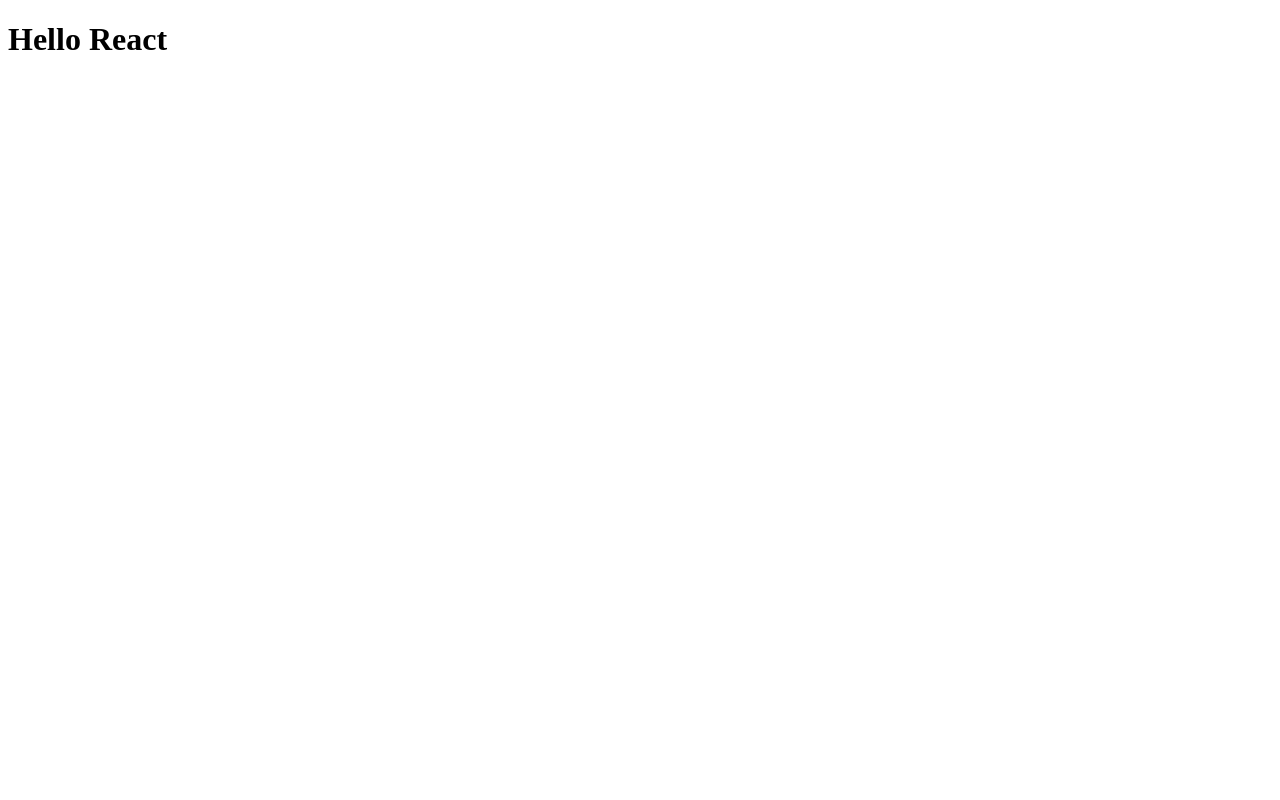
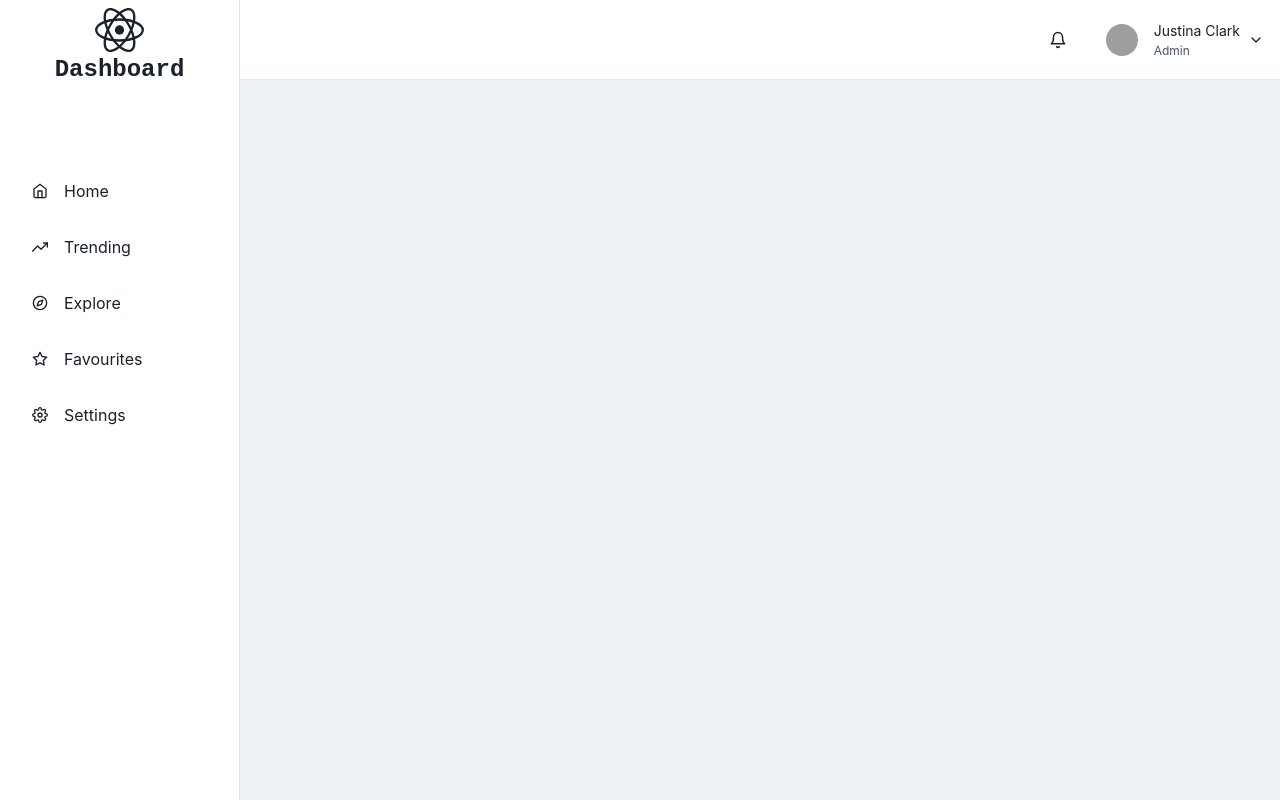
Before and after one commit to s24407-pj/User-management, a React (Vite) app in the folder frontend/react/: page / in a window 1280 px wide. Built offline with nearby package versions, Linux system fonts and the light colour scheme; grey boxes are pictures that could not be loaded.

Commit message:
initial dashboard

```diff
--- a/frontend/react/src/App.jsx
+++ b/frontend/react/src/App.jsx
@@ -1,5 +1,12 @@
-function App() {
-  return <h1>Hello React</h1>
+import {Button} from '@chakra-ui/react'
+import SidebarWithHeader from "./shared/SideBar.jsx";
+
+const App = () => {
+    return (
+        <SidebarWithHeader>
+            <Button colorScheme='blue'>Button</Button>
+        </SidebarWithHeader>
+    )
 }
 
-export default App
+export default App;
--- a/frontend/react/src/main.jsx
+++ b/frontend/react/src/main.jsx
@@ -1,10 +1,14 @@
 import React from 'react'
 import ReactDOM from 'react-dom/client'
 import App from './App.jsx'
+import {ChakraProvider} from '@chakra-ui/react'
 import './index.css'
 
 ReactDOM.createRoot(document.getElementById('root')).render(
     <React.StrictMode>
-        <App/>
-    </React.StrictMode>,
+        <ChakraProvider>
+            <App/>
+        </ChakraProvider>
+    </React.StrictMode>
+    ,
 )
--- /dev/null
+++ b/frontend/react/src/shared/SideBar.jsx
@@ -0,0 +1,190 @@
+import {
+    Avatar,
+    Box,
+    CloseButton,
+    Drawer,
+    DrawerContent,
+    Flex,
+    HStack,
+    Icon,
+    IconButton,
+    Menu,
+    MenuButton,
+    MenuDivider,
+    MenuItem,
+    MenuList,
+    Text,
+    useColorModeValue,
+    useDisclosure,
+    VStack,
+} from '@chakra-ui/react'
+import {FiBell, FiChevronDown, FiCompass, FiHome, FiMenu, FiSettings, FiStar, FiTrendingUp,} from 'react-icons/fi'
+
+const LinkItems = [
+    {name: 'Home', icon: FiHome},
+    {name: 'Trending', icon: FiTrendingUp},
+    {name: 'Explore', icon: FiCompass},
+    {name: 'Favourites', icon: FiStar},
+    {name: 'Settings', icon: FiSettings},
+]
+
+const SidebarContent = ({onClose, ...rest}) => {
+    return (
+        <Box
+            transition="3s ease"
+            bg={useColorModeValue('white', 'gray.900')}
+            borderRight="1px"
+            borderRightColor={useColorModeValue('gray.200', 'gray.700')}
+            w={{base: 'full', md: 60}}
+            pos="fixed"
+            h="full"
+            {...rest}>
+            <Flex h="20" flexDirection={"column"} alignItems="center" mx="8" mb={75} mt={2} justifyContent="space-between">
+                <svg width="100%" height="100%" viewBox="-10.5 -9.45 21 18.9" fill="none" xmlns="http://www.w3.org/2000/svg" className="mt-4 mb-3 text-link dark:text-link-dark w-24 lg:w-28 self-center text-sm mr-0 flex origin-center transition-all ease-in-out"><circle cx="0" cy="0" r="2" fill="currentColor"></circle><g stroke="currentColor" stroke-width="1" fill="none"><ellipse rx="10" ry="4.5"></ellipse><ellipse rx="10" ry="4.5" transform="rotate(60)"></ellipse><ellipse rx="10" ry="4.5" transform="rotate(120)"></ellipse></g></svg>
+                <Text fontSize="2xl" fontFamily="monospace" fontWeight="bold">
+                    Dashboard
+                </Text>
+                <CloseButton display={{base: 'flex', md: 'none'}} onClick={onClose}/>
+            </Flex>
+            {LinkItems.map((link) => (
+                <NavItem key={link.name} icon={link.icon}>
+                    {link.name}
+                </NavItem>
+            ))}
+        </Box>
+    )
+}
+
+const NavItem = ({icon, children, ...rest}) => {
+    return (
+        <Box
+            as="a"
+            href="#"
+            style={{textDecoration: 'none'}}
+            _focus={{boxShadow: 'none'}}>
+            <Flex
+                align="center"
+                p="4"
+                mx="4"
+                borderRadius="lg"
+                role="group"
+                cursor="pointer"
+                _hover={{
+                    bg: 'cyan.400',
+                    color: 'white',
+                }}
+                {...rest}>
+                {icon && (
+                    <Icon
+                        mr="4"
+                        fontSize="16"
+                        _groupHover={{
+                            color: 'white',
+                        }}
+                        as={icon}
+                    />
+                )}
+                {children}
+            </Flex>
+        </Box>
+    )
+}
+
+const MobileNav = ({onOpen, ...rest}) => {
+    return (
+        <Flex
+            ml={{base: 0, md: 60}}
+            px={{base: 4, md: 4}}
+            height="20"
+            alignItems="center"
+            bg={useColorModeValue('white', 'gray.900')}
+            borderBottomWidth="1px"
+            borderBottomColor={useColorModeValue('gray.200', 'gray.700')}
+            justifyContent={{base: 'space-between', md: 'flex-end'}}
+            {...rest}>
+            <IconButton
+                display={{base: 'flex', md: 'none'}}
+                onClick={onOpen}
+                variant="outline"
+                aria-label="open menu"
+                icon={<FiMenu/>}
+            />
+
+            <Text
+                display={{base: 'flex', md: 'none'}}
+                fontSize="2xl"
+                fontFamily="monospace"
+                fontWeight="bold">
+                Logo
+            </Text>
+
+            <HStack spacing={{base: '0', md: '6'}}>
+                <IconButton size="lg" variant="ghost" aria-label="open menu" icon={<FiBell/>}/>
+                <Flex alignItems={'center'}>
+                    <Menu>
+                        <MenuButton py={2} transition="all 0.3s" _focus={{boxShadow: 'none'}}>
+                            <HStack>
+                                <Avatar
+                                    size={'sm'}
+                                    src={
+                                        'https://images.unsplash.com/photo-1619946794135-5bc917a27793?ixlib=rb-0.3.5&q=80&fm=jpg&crop=faces&fit=crop&h=200&w=200&s=b616b2c5b373a80ffc9636ba24f7a4a9'
+                                    }
+                                />
+                                <VStack
+                                    display={{base: 'none', md: 'flex'}}
+                                    alignItems="flex-start"
+                                    spacing="1px"
+                                    ml="2">
+                                    <Text fontSize="sm">Justina Clark</Text>
+                                    <Text fontSize="xs" color="gray.600">
+                                        Admin
+                                    </Text>
+                                </VStack>
+                                <Box display={{base: 'none', md: 'flex'}}>
+                                    <FiChevronDown/>
+                                </Box>
+                            </HStack>
+                        </MenuButton>
+                        <MenuList
+                            bg={useColorModeValue('white', 'gray.900')}
+                            borderColor={useColorModeValue('gray.200', 'gray.700')}>
+                            <MenuItem>Profile</MenuItem>
+                            <MenuItem>Settings</MenuItem>
+                            <MenuItem>Billing</MenuItem>
+                            <MenuDivider/>
+                            <MenuItem>Sign out</MenuItem>
+                        </MenuList>
+                    </Menu>
+                </Flex>
+            </HStack>
+        </Flex>
+    )
+}
+
+const SidebarWithHeader = () => {
+    const {isOpen, onOpen, onClose} = useDisclosure()
+
+    return (
+        <Box minH="100vh" bg={useColorModeValue('gray.100', 'gray.900')}>
+            <SidebarContent onClose={() => onClose} display={{base: 'none', md: 'block'}}/>
+            <Drawer
+                isOpen={isOpen}
+                placement="left"
+                onClose={onClose}
+                returnFocusOnClose={false}
+                onOverlayClick={onClose}
+                size="full">
+                <DrawerContent>
+                    <SidebarContent onClose={onClose}/>
+                </DrawerContent>
+            </Drawer>
+            {/* mobilenav */}
+            <MobileNav onOpen={onOpen}/>
+            <Box ml={{base: 0, md: 60}} p="4">
+                {/* Content */}
+            </Box>
+        </Box>
+    )
+}
+
+export default SidebarWithHeader;
```
Also changed, not shown: frontend/react/package.json (+7 -1 lines), frontend/react/src/UserProfile.jsx (added, +15 -0 lines), frontend/react/src/services/client.js (added, +9 -0 lines), 1 other file (tests, documents, lock files or other folders).
